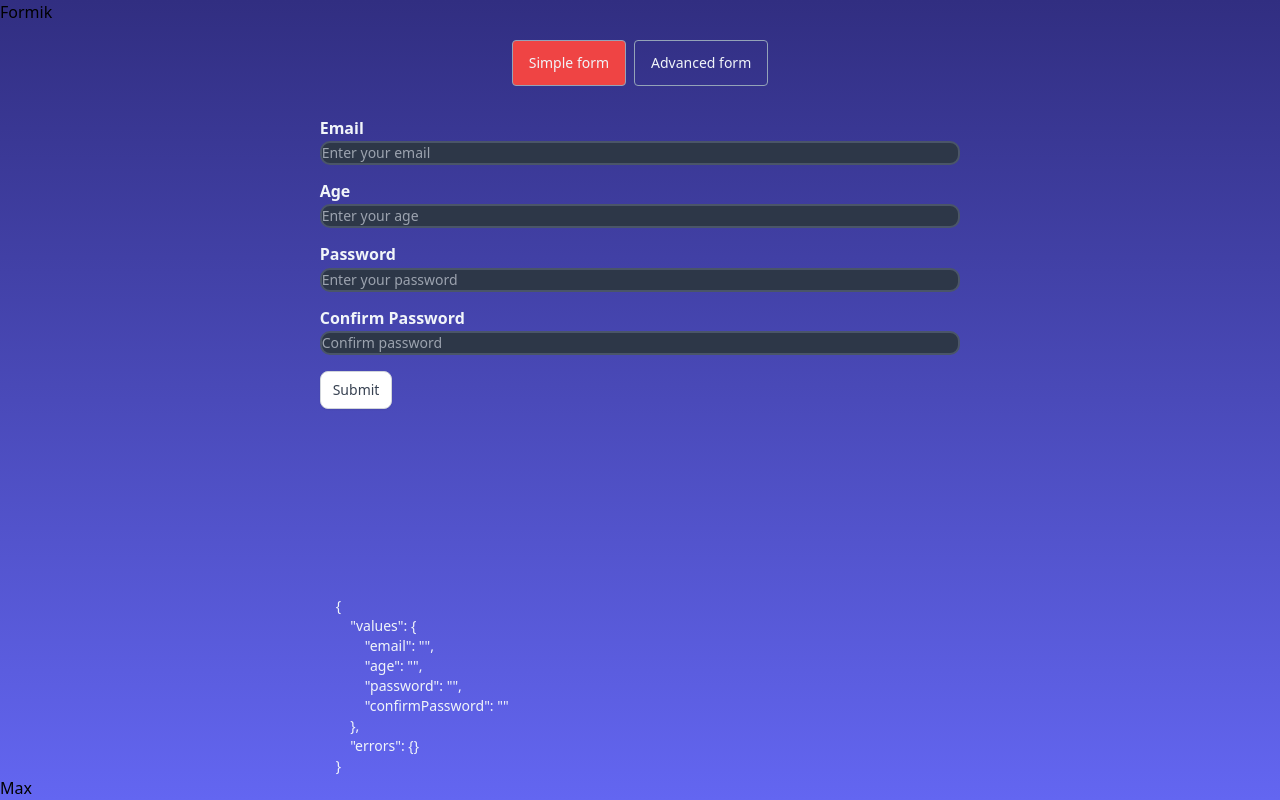
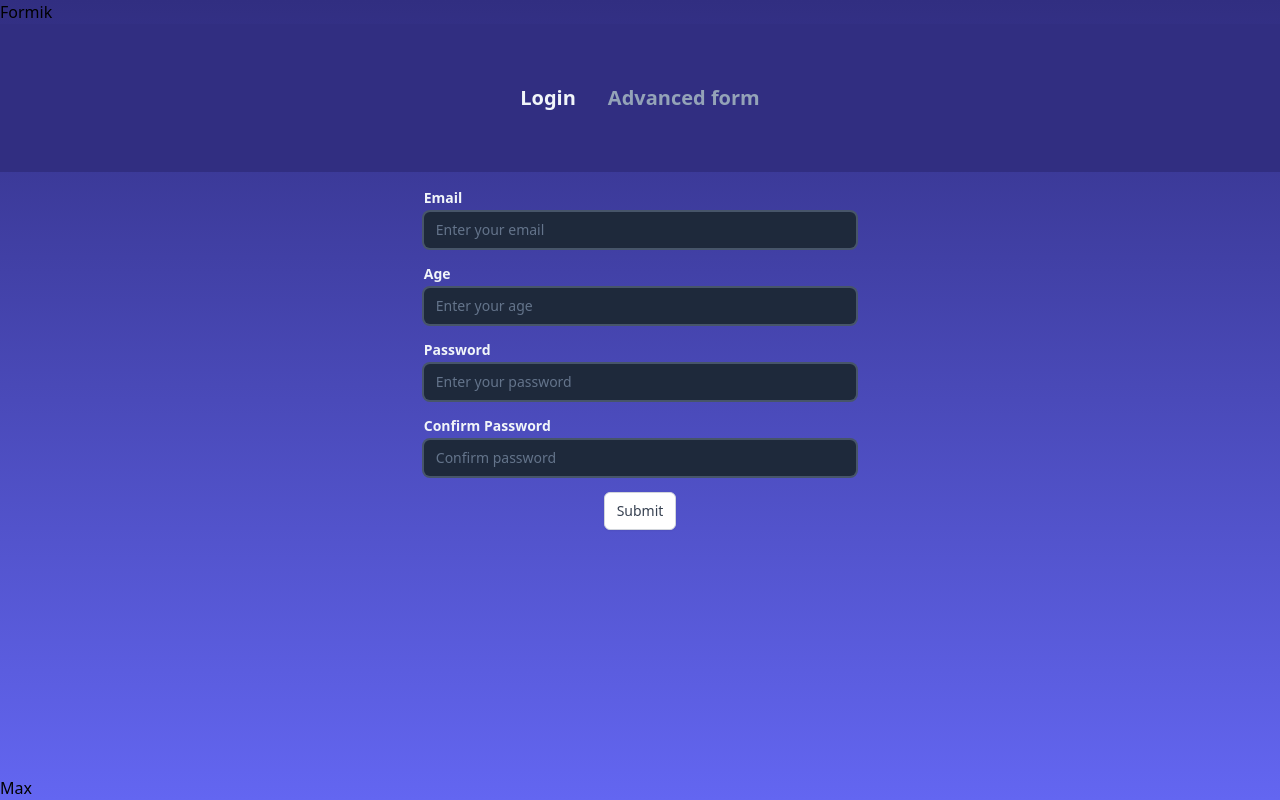
Before and after one commit to maxzz/forms-formik, a React (Vite) app: page / in a window 1280 px wide. Built offline with nearby package versions, Linux system fonts and the light colour scheme.

Commit message:
WIP. app. fix Form1 styles

```diff
--- a/src/components/Form1/index.css
+++ b/src/components/Form1/index.css
@@ -1,5 +1,21 @@
 @layer components {
-    .tm-input {
+    .tm-form {
+        @apply max-w-[54ch] mx-auto flex flex-col;
+    }
+
+    .tm-form label {
+        @apply mt-4 mb-1 block font-semibold text-left;
+    }
+
+    .tm-form input {
+        @apply px-3 py-2 w-full
+        text-slate-200 bg-slate-800
+        placeholder:text-slate-500 ring-slate-600 focus:ring-sky-600
+        ring-2 rounded-md outline-none;
+    }
+
+    .tm-form input.input-error {
+        @apply ring-red-400 ring-2;
     }
 
     .tm-input-select {
@@ -10,13 +26,14 @@
 
     .tm-button-submit {
         @apply mt-4 px-3 py-2
-        text-sm font-medium text-center
+        text-sm font-medium
         text-gray-700 bg-white border-gray-300
 
         hover:bg-gray-100 focus:ring focus:ring-gray-400
         disabled:text-gray-400 disabled:bg-gray-50 disabled:border-gray-100 disabled:cursor-not-allowed
 
-        border rounded-lg shadow-sm transition-all
+        border rounded-md shadow-sm transition-all
+        self-center
         ;
     }
 
--- a/src/components/Form1/index.tsx
+++ b/src/components/Form1/index.tsx
@@ -34,7 +34,7 @@ export function Form1() {
     });
 
     return (<>
-        <form onSubmit={handleSubmit} autoComplete="off">
+        <form onSubmit={handleSubmit} autoComplete="off" className="tm-form">
 
             <label htmlFor="email">Email</label>
             <input
@@ -44,7 +44,7 @@ export function Form1() {
                 type="email"
                 placeholder="Enter your email"
                 onBlur={handleBlur}
-                className={errors.email && touched.email ? "input-error" : ""}
+                className={touched.email && errors.email ? "input-error" : ""}
             />
             <ErrorHint msg={touched.email && errors.email} />
 
@@ -56,7 +56,7 @@ export function Form1() {
                 value={values.age}
                 onChange={handleChange}
                 onBlur={handleBlur}
-                className={errors.age && touched.age ? "input-error" : ""}
+                className={touched.age && errors.age ? "input-error" : ""}
             />
             <ErrorHint msg={touched.age && errors.age} />
 
@@ -68,7 +68,7 @@ export function Form1() {
                 value={values.password}
                 onChange={handleChange}
                 onBlur={handleBlur}
-                className={errors.password && touched.password ? "input-error" : ""}
+                className={touched.password && errors.password ? "input-error" : ""}
             />
             <ErrorHint msg={touched.password && errors.password} />
 
@@ -80,7 +80,7 @@ export function Form1() {
                 value={values.confirmPassword}
                 onChange={handleChange}
                 onBlur={handleBlur}
-                className={errors.confirmPassword && touched.confirmPassword ? "input-error" : ""}
+                className={touched.confirmPassword && errors.confirmPassword ? "input-error" : ""}
             />
             <ErrorHint msg={touched.confirmPassword && errors.confirmPassword} />
 
@@ -89,8 +89,8 @@ export function Form1() {
             </button>
         </form>
 
-        <div className="px-4 text-slate-100 whitespace-pre">
+        {/* <div className="px-4 text-slate-100 whitespace-pre">
             {JSON.stringify({ values, errors }, null, 4)}
-        </div>
+        </div> */}
     </>);
 }
--- a/src/components/Page.css
+++ b/src/components/Page.css
@@ -24,7 +24,7 @@ nav h3:hover {
     margin: 0 auto;
 } */
 
-form label {
+/* form label {
     font-size: 1rem;
     font-weight: bold;
     display: block;
@@ -34,7 +34,7 @@ form label {
 
 /* Input */
 
-input,
+/* input,
 select {
     width: 100%;
     padding: 0.65rem 0.5rem;
@@ -60,7 +60,7 @@ input[type="checkbox"] {
     width: fit-content;
     margin-right: 0.5rem;
     transform: scale(1.25);
-}
+} */
 
 /* Checkbox */
 
@@ -93,7 +93,7 @@ button:disabled {
 
 /* Errors */
 
-.error {
+/* .error {
     color: #fc8181;
     font-size: 0.75rem;
     text-align: left;
@@ -103,4 +103,4 @@ button:disabled {
 input.input-error,
 select.input-error {
     border-color: #fc8181;
-}
+} */
--- a/src/components/Page.tsx
+++ b/src/components/Page.tsx
@@ -6,7 +6,7 @@ import './Page.css';
 
 function TabButton({ active, children, ...rest }: { active: boolean; } & HTMLAttributes<HTMLButtonElement>) {
     return (
-        <button className={classNames("px-4 py-3 w-max border-slate-400 border rounded", active && "bg-red-500")} {...rest}>
+        <button className={classNames("px-4 py-3 w-max font-semibold text-xl", active ? "text-slate-100" : "text-slate-400 hover:text-slate-200")} {...rest}>
             {children}
         </button>
     );
@@ -15,16 +15,22 @@ function TabButton({ active, children, ...rest }: { active: boolean; } & HTMLAtt
 export function Page() {
     const [currentForm, setCurrentForm] = useState(0);
     return (
-        <div className="mx-auto min-w-[24ch] max-w-[80ch] h-full text-sm text-slate-100 grid grid-rows-[auto_1fr_auto]">
+        // <div className="mx-auto min-w-[24ch] max-w-[80ch] h-full text-sm text-slate-100 grid grid-rows-[auto_1fr_auto]">
+        <div className="h-full text-sm text-slate-100 flex flex-col">
 
-            <div className="py-4 flex items-center justify-center space-x-2">
-                <TabButton active={currentForm === 0} onClick={() => setCurrentForm(0)}>Simple form</TabButton>
+            <div className="py-12 flex items-center justify-center bg-indigo-900">
+                <TabButton active={currentForm === 0} onClick={() => setCurrentForm(0)}>Login</TabButton>
                 <TabButton active={currentForm === 1} onClick={() => setCurrentForm(1)}>Advanced form</TabButton>
-                {/* <button className="px-4 py-3 w-max border-slate-400 border rounded" onClick={() => setCurrentForm(0)}>Simple form</button> */}
-                {/* <button className="px-4 py-3 w-max border-slate-400 border rounded" onClick={() => setCurrentForm(1)}>Advanced form</button> */}
             </div>
 
-            {currentForm === 0 && <Form1 />}
+            {currentForm === 0 &&
+                <>
+                    <div className="flex-1">
+                        <Form1 />
+                    </div>
+                </>
+            }
+
             {currentForm === 1 && <Form2 />}
         </div>
     );
```
